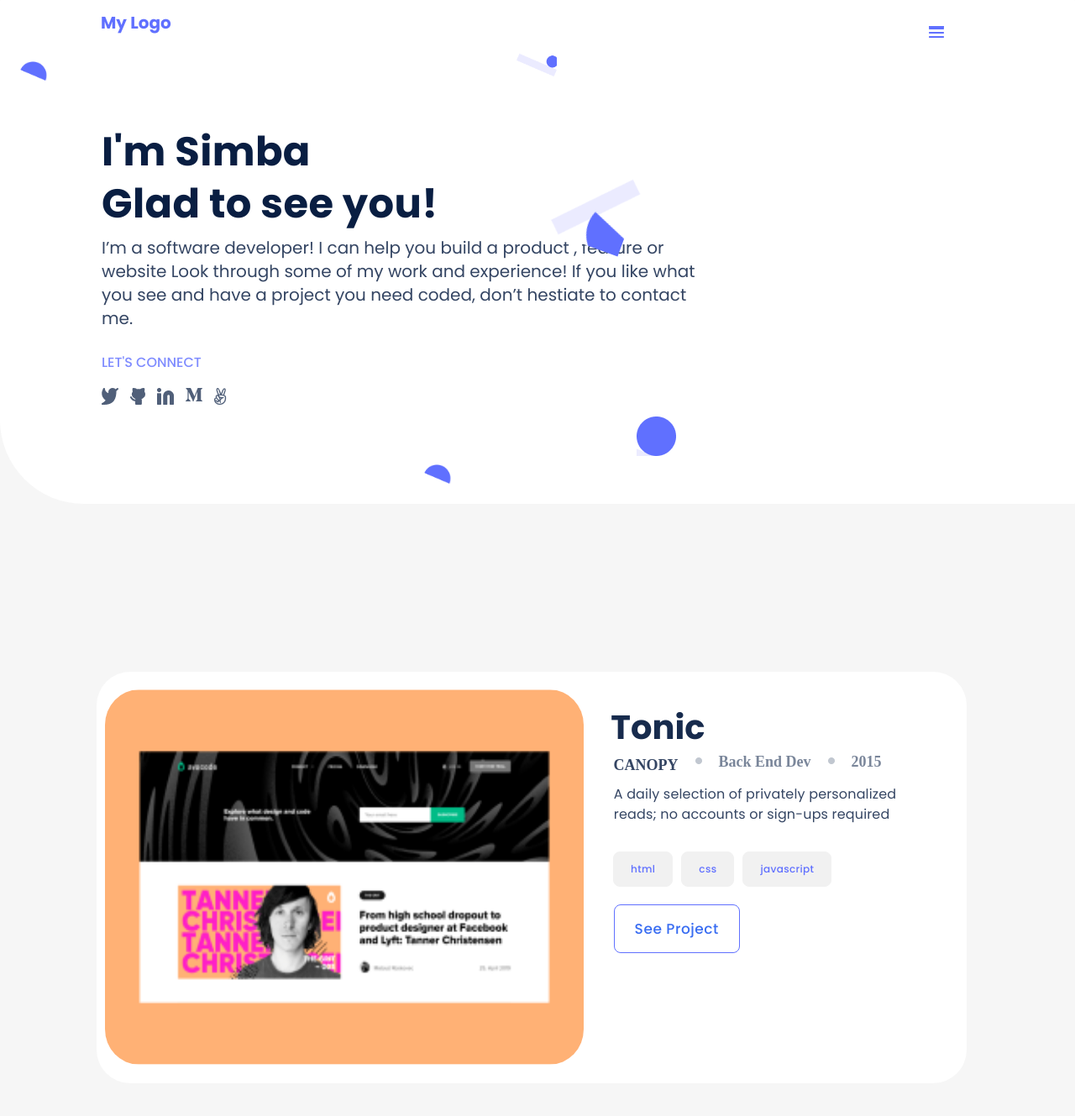
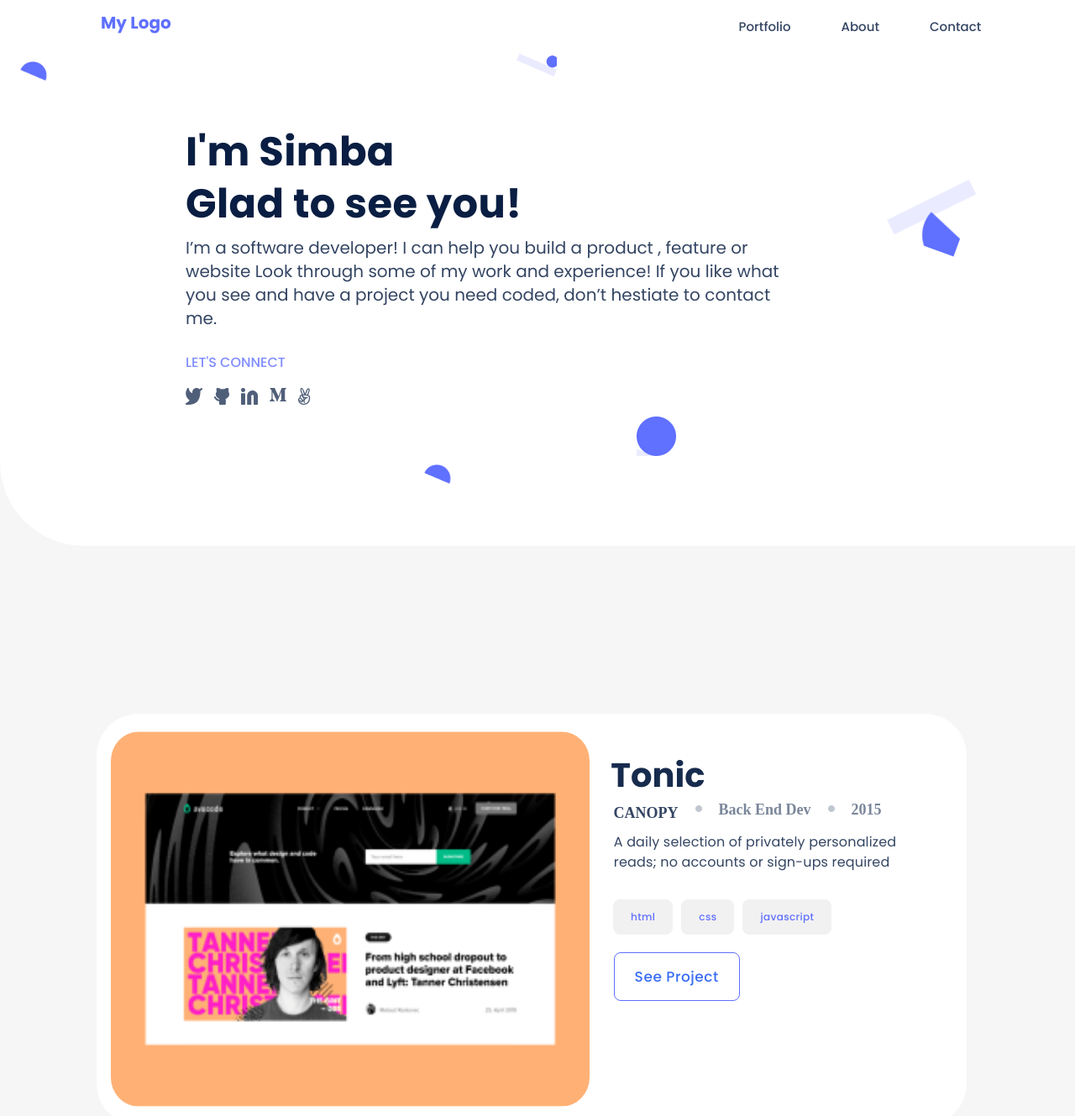
Before and after one commit to SimbaWANGU/My-Portfolio---Mobile-Version, a website: page index.html in a window 1280 px wide. Shown: the top 1329 px of the page at 84% size. Drawn offline with Linux system fonts and the light colour scheme.

Commit message:
Update reviewer changes

```diff
--- a/index.css
+++ b/index.css
@@ -47,6 +47,22 @@
   height: 12px;
   background: #6070ff;
   right: -100px;
+  display: flex;
+  flex-direction: row;
+  background-color: white;
+  width: 100%;
+}
+
+.span_class {
+  display: block;
+  position: relative;
+  left: 250px;
+  top: 5px;
+  font-size: 20px;
+}
+
+.navlist {
+  display: none;
 }
 
 .background {
@@ -319,7 +335,7 @@
   text-align: center;
   letter-spacing: 0.03em;
   color: #396df2;
-  transition-duration: 0.2s;
+  transition-duration: 0.4s;
 }
 
 .project_button:hover {
@@ -446,6 +462,7 @@
   text-align: center;
   letter-spacing: 0.03em;
   color: #396df2;
+  transition-duration: 0.4s;
 }
 
 .resume_button:hover {
@@ -680,7 +697,7 @@ form {
   text-align: center;
   letter-spacing: 0.03em;
   color: #396df2;
-  transition-duration: 0.2s;
+  transition-duration: 0.4s;
   padding: 5px 5px;
 }
 
@@ -703,7 +720,7 @@ form {
   }
 
   .home_page_container {
-    height: 600px;
+    height: 650px;
     width: 100%;
     background-color: white;
     border-radius: 1px 1px 1px 100px;
@@ -746,12 +763,41 @@ form {
     right: -100px;
   }
 
+  .span_class {
+    display: none;
+  }
+
+  .navlist {
+    position: relative;
+    list-style-type: none;
+    left: 400px;
+    display: flex;
+    flex-direction: row;
+    top: -5px;
+  }
+
+  .navlist-item {
+    margin: 0 30px;
+    text-decoration: none;
+  }
+
+  .navlist-item > a {
+    text-decoration: none;
+    color: #344563;
+    font-size: 15px;
+    line-height: 20px;
+    font-family: 'Poppins', sans-serif;
+    font-style: normal;
+    font-weight: 500;
+  }
+
   .background {
     position: absolute;
     width: 70%;
-    height: 480px;
+    height: 500px;
     top: 119px;
     margin: 1px 100px 1px 100px;
+    left: 100px;
   }
 
   .background .intro_class {
@@ -844,7 +890,7 @@ form {
   .left_rectangle {
     position: relative;
     top: 200px;
-    left: 100px;
+    left: 500px;
     transform: rotate(20deg);
   }
 
@@ -875,7 +921,7 @@ form {
   .works .project {
     background-color: white;
     width: 100%;
-    border-radius: 40px;
+    border-radius: 50px;
     justify-content: center;
     display: flex;
     flex-direction: column;
@@ -897,6 +943,7 @@ form {
     margin-top: 80px;
     left: 10px;
     top: 160px;
+    padding: 7px;
   }
 
   .project_title {
@@ -1020,7 +1067,7 @@ form {
     text-align: center;
     letter-spacing: 0.03em;
     color: #396df2;
-    transition-duration: 0.2s;
+    transition-duration: 0.4s;
   }
 
   .project_button:hover {
@@ -1148,6 +1195,7 @@ form {
     text-align: center;
     letter-spacing: 0.03em;
     color: #396df2;
+    transition-duration: 0.4s;
   }
 
   .resume_button:hover {
@@ -1401,7 +1449,7 @@ form {
     text-align: center;
     letter-spacing: 0.03em;
     color: #396df2;
-    transition-duration: 0.2s;
+    transition-duration: 0.4s;
     padding: 5px 5px;
   }
 
--- a/index.html
+++ b/index.html
@@ -6,6 +6,7 @@
     <meta name="viewport" content="width=device-width, initial-scale=1.0">
     <link rel="stylesheet" href="index.css">
     <title>My Portfolio</title>
+    <script src="https://kit.fontawesome.com/53a64647bf.js" crossorigin="anonymous"></script>
 </head>
 
 <body class="mobile_background">
@@ -14,8 +15,21 @@
             <div class="logo_container">
                 <h1 class="logo_class">My Logo</h1>
             </div>
-            <nav class="option_bar">
-                <img src="./assets/Union.png" alt="union" class="union-class">
+            <nav>
+              <span class="span_class">
+                <i class="fa-solid fa-bars"></i>
+              </span>
+              <ul class="navlist">
+                  <li class="navlist-item">
+                    <a href="#">Portfolio</a>
+                  </li>
+                  <li class="navlist-item">
+                    <a href="#">About</a>
+                  </li>
+                  <li class="navlist-item">
+                    <a href="#">Contact</a>
+                  </li>
+              </ul>
             </nav>
         </header>
 
```
